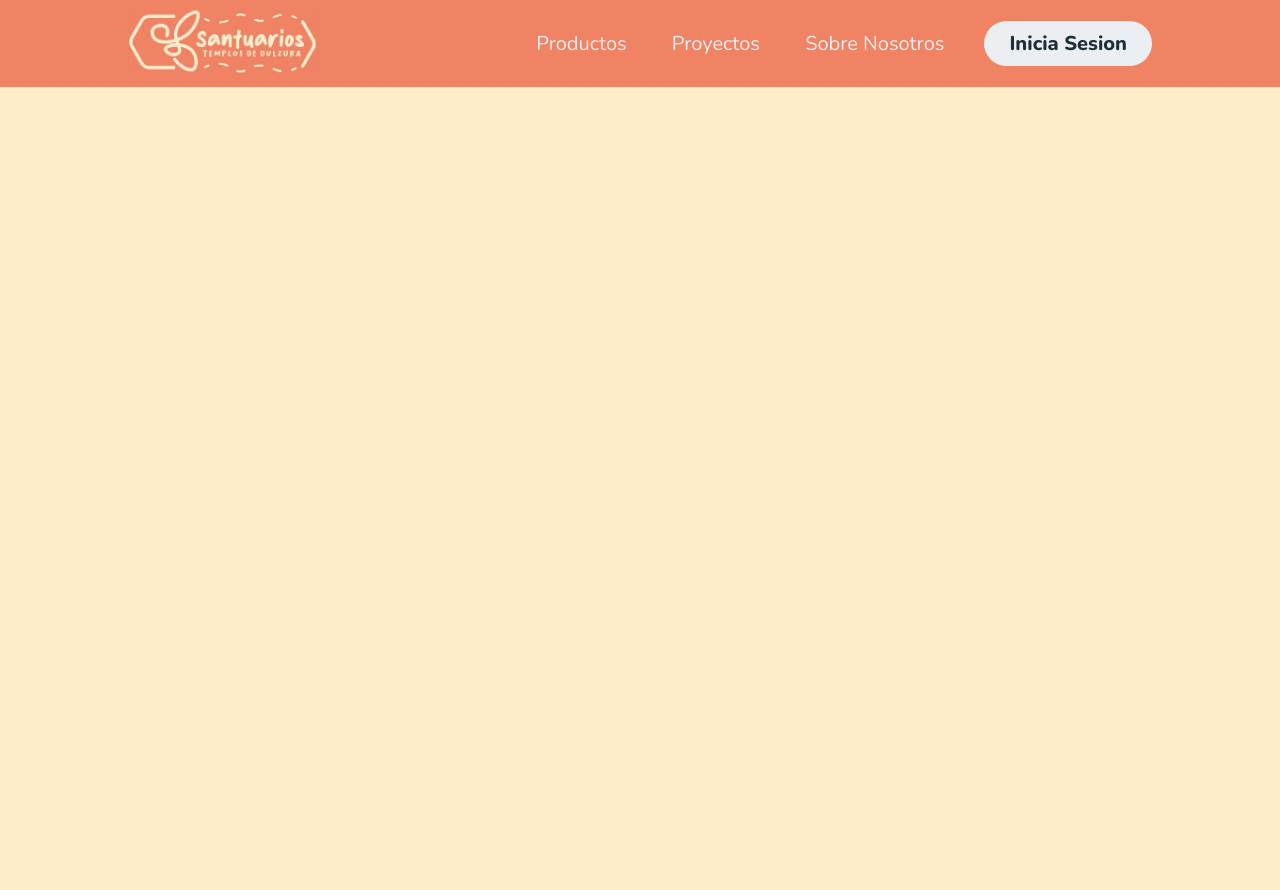
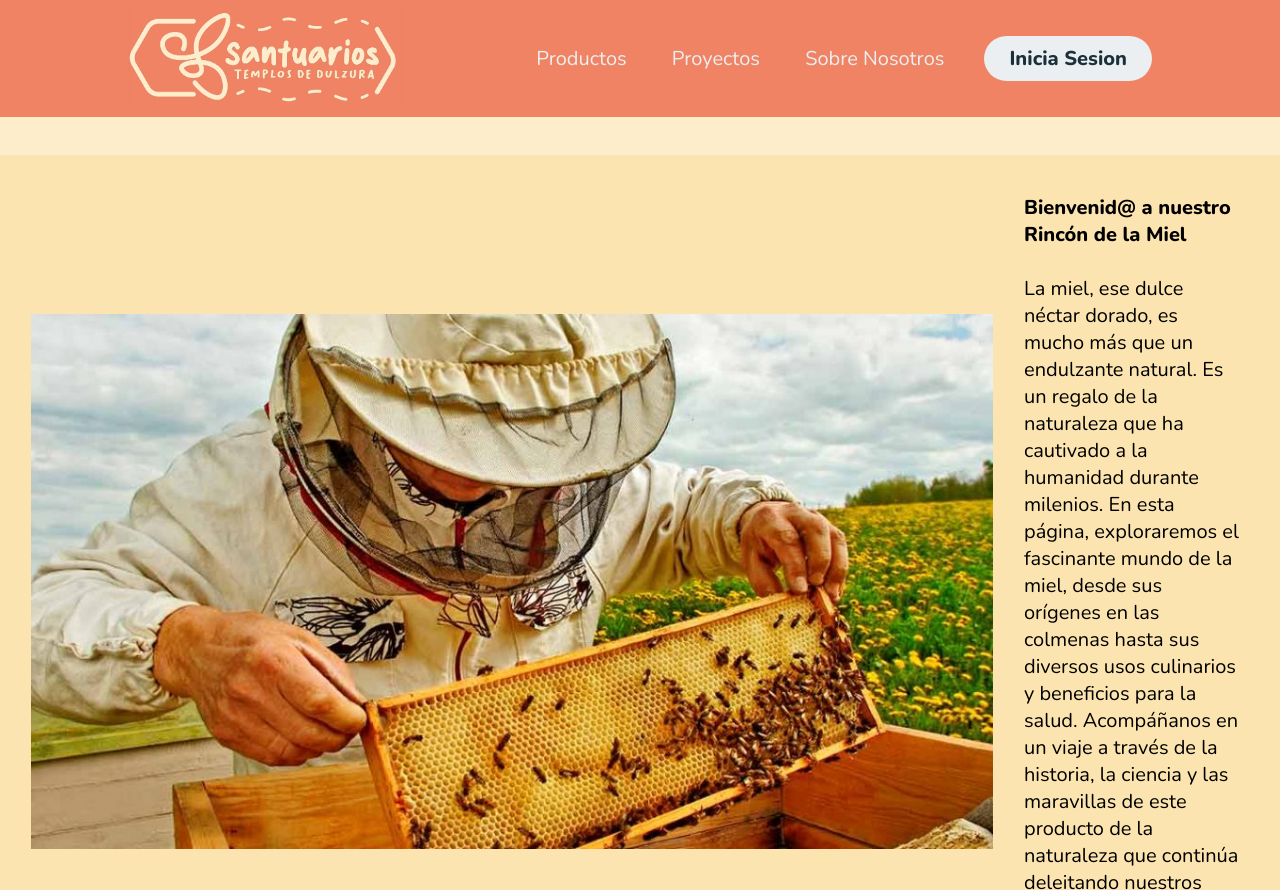
Before and after one commit to Jp3Gamer0001/FinalProyectJC, a plain HTML site: page index.html in a window 1280 px wide. Shown: the top 890 px of the page. Before the commit the page ends 800 px from the top, so only its background shows below. Drawn offline with nearby package versions, Linux system fonts and the light colour scheme.

Commit message:
Intro a la tienda

```diff
--- a/index.html
+++ b/index.html
@@ -11,13 +11,13 @@
     <meta name="keywords" content="Miel, compras, historia, natural, etc" />
     <title>Santuarios</title>
 
-    <link rel="icon" type="image/png" href="../img/icon_bee.png" />
+    <link rel="icon" type="image/png" href="img/icon_bee.png" />
     <link rel="stylesheet" href="styles.css" />
   </head>
   <body>
     <header class="header">
       <div class="logo">
-        <img src="../img/Banner.jpg" alt="logo de la marca" />
+        <img src="img/banner_santuarios.jpg" alt="logo de la marca" />
       </div>
       <nav>
         <ul class="nav-links">
@@ -29,6 +29,30 @@
       <a href="#" class="btn"><button>Inicia Sesion</button></a>
     </header>
 
+    <div class="content">
+      <div id="images">
+        <img
+          id="bee_recolector"
+          src="img/honeyrecolector.jpg"
+          alt="recolector de miel"
+        />
+      </div>
+      <div id="bee_recolector_description">
+        <p>
+          <strong>Bienvenid@ a nuestro Rincón de la Miel</strong> <br />
+          <br />
+          La miel, ese dulce néctar dorado, es mucho más que un endulzante
+          natural. Es un regalo de la naturaleza que ha cautivado a la humanidad
+          durante milenios. En esta página, exploraremos el fascinante mundo de
+          la miel, desde sus orígenes en las colmenas hasta sus diversos usos
+          culinarios y beneficios para la salud. Acompáñanos en un viaje a
+          través de la historia, la ciencia y las maravillas de este producto de
+          la naturaleza que continúa deleitando nuestros sentidos y
+          enriqueciendo nuestras vidas.
+        </p>
+      </div>
+    </div>
+
     <script src="Js.js"></script>
   </body>
 </html>
--- a/styles.css
+++ b/styles.css
@@ -1,18 +1,18 @@
-@import url('https://fonts.googleapis.com/css2?family=Nunito:wght@400;800&display=swap');
+@import url("https://fonts.googleapis.com/css2?family=Nunito:wght@400;800&display=swap");
 
-*{
+* {
   box-sizing: border-box;
   margin: 0;
   padding: 0;
-    font-family: 'Nunito', sans-serif;
+  font-family: "Nunito", sans-serif;
   font-size: 20px;
 }
 
-body{
+body {
   background-color: #fdedcb;
 }
 
-.header{
+.header {
   background-color: #f08364;
   display: flex;
   justify-content: flex-end;
@@ -21,41 +21,40 @@ body{
   padding: 5px 10%;
 }
 
-.header .logo{
+.header .logo {
   cursor: pointer;
   margin-right: auto;
 }
 
-.header .logo img{
-    height: 70px;
+.header .logo img {
+  height: 100px;
   width: auto;
 }
 
-
-.header .nav-links{
+.header .nav-links {
   list-style: none;
 }
 
-.header .nav-links li{
+.header .nav-links li {
   display: inline-block;
   padding: 0 20px;
 }
 
-.header .nav-links li:hover{
+.header .nav-links li:hover {
   transform: scale(1.1);
 }
 
-.header .nav-links a{
-    font-size: 700;
+.header .nav-links a {
+  font-size: 900;
   color: #eceff1;
   text-decoration: none;
 }
 
-.header .nav-links li a:hover{
+.header .nav-links li a:hover {
   color: #ffbc0e;
 }
 
-.header .btn button{
+.header .btn button {
   margin-left: 20px;
   font-weight: 700;
   color: #1b3039;
@@ -67,8 +66,27 @@ body{
   transition: all 0.3s ease 0s;
 }
 
-.header .btn button:hover{
+.header .btn button:hover {
   background-color: #e2f1f8;
   color: #ffbc0e;
   transform: scale(1.1);
 }
+
+.content {
+  background-color: #FCE4B0;
+  display: flex;
+  flex-wrap: nowrap;
+  align-items: center;
+  margin: 3% 0% 3% 0%;
+
+}
+
+#bee_recolector {
+  height: 100%;
+  width: 100%;
+  padding: 3% 3% 3% 3%;
+}
+ #bee_recolector_description{
+  flex: 1;
+  padding: 3% 3% 3% 0%;
+ }
```
Also changed, not shown: img/banner_santuarios.jpg (renamed from img/Banner.jpg), img/honeyrecolector.jpg (added). Lines whose indentation alone changed are shown as unchanged.
